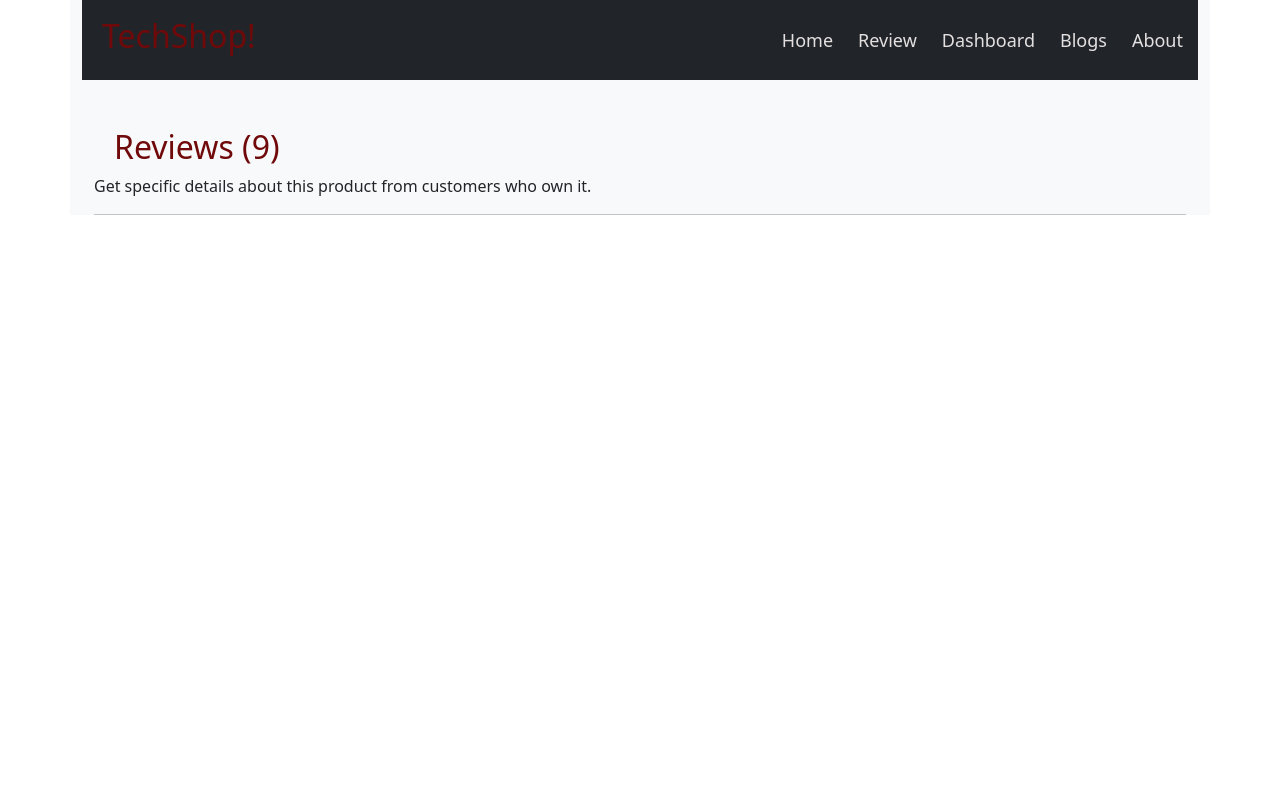
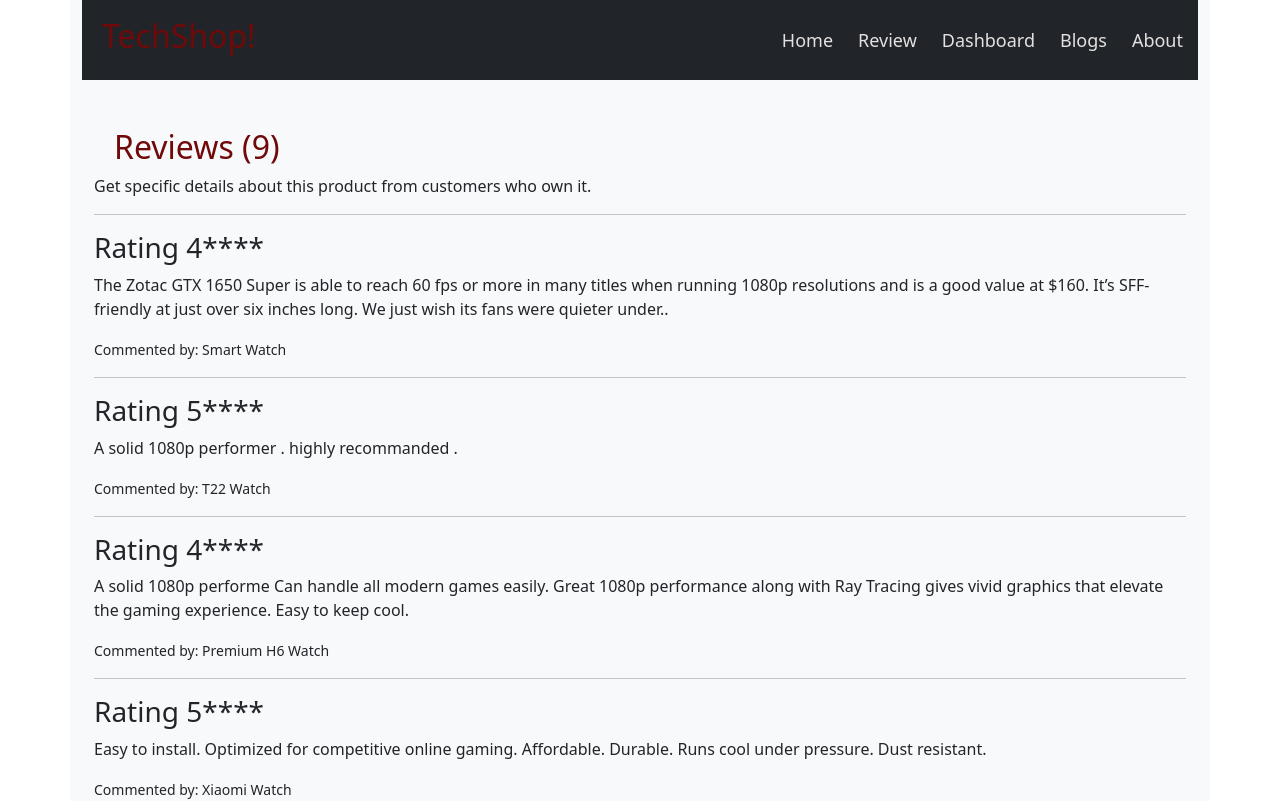
Before and after one commit to tusher112/techshop-website-with-ReactJs, a React (Create React App) app: page /review in a window 1280 px wide. Shown: the top 801 px of the page. Built offline with nearby package versions, Linux system fonts and the light colour scheme.

Commit message:
comment added

```diff
--- a/public/review.json
+++ b/public/review.json
@@ -4,6 +4,7 @@
     "category": "Men's Sneaker",
     "name": "Smart Watch",
     "seller": "Addidas",
+    "comment": "The Zotac GTX 1650 Super is able to reach 60 fps or more in many titles when running 1080p resolutions and is a good value at $160. It’s SFF-friendly at just over six inches long. We just wish its fans were quieter under.. ",
     "price": 420,
     "stock": 20,
     "ratings": 4,
@@ -16,6 +17,7 @@
     "id": "2",
     "name": "T22 Watch",
     "seller": "Addidas",
+    "comment": "A solid 1080p performer . highly recommanded .     ",
     "price": 196,
     "stock": 19,
     "ratings": 5,
@@ -28,6 +30,7 @@
     "id": "3",
     "name": "Premium H6 Watch",
     "seller": "Addidas",
+    "comment": "A solid 1080p performe Can handle all modern games easily. Great 1080p performance along with Ray Tracing gives vivid graphics that elevate the gaming experience. Easy to keep cool.    ",
     "price": 245,
     "stock": 20,
     "ratings": 4,
@@ -40,6 +43,7 @@
     "id": "4",
     "name": "Xiaomi Watch",
     "seller": "Addidas",
+    "comment": "Easy to install. Optimized for competitive online gaming. Affordable. Durable. Runs cool under pressure. Dust resistant.    ",
     "price": 229,
     "stock": 10,
     "ratings": 5,
@@ -52,6 +56,7 @@
     "id": "5",
     "name": "Capple Watch",
     "seller": "Addidas",
+    "comment": "Better performance than previous NVIDIA models. Enhanced displays. Provides more memory than previous models. Compatible with the latest versions of gaming software, like DirectX 11 and 12. Compact design.",
     "price": 287,
     "stock": 11,
     "ratings": 4,
@@ -64,6 +69,7 @@
     "id": "6",
     "name": "Men's Watch",
     "seller": "Addidas",
+    "comment": "Packed with 384 processor cores and 4GB of dedicated memory to improve over stock graphics. Low-profile design allows for installation in smaller machines. Full height bracket included.    ",
     "price": 138,
     "stock": 19,
     "ratings": 3,
--- a/src/components/Review/Review.js
+++ b/src/components/Review/Review.js
@@ -1,9 +1,13 @@
 import React from 'react';
 import useReview from '../../hooks/useReview';
+import Home from '../Home/Home';
+import Reviews from '../Reviews/Reviews';
 
 const Review = () => {
 
-    const [review, setReview]=useReview()
+    const [review, setReview] = useReview();
+    // console.log(review)
+    // console.log(setReview)
     return (
         <div className='container pt-5'>
             <h2>Reviews ({review.length})</h2>
@@ -11,6 +15,12 @@ const Review = () => {
             <p>Get specific details about this product from customers who own it.</p>
             <hr />
             <div>
+                {
+                    review.map(reviews => <Reviews
+                        key={reviews.id}
+                        reviews={reviews}
+                    ></Reviews>)
+                }
 
 
             </div>
--- /dev/null
+++ b/src/components/Reviews/Reviews.js
@@ -0,0 +1,16 @@
+import React from 'react';
+
+const Reviews = (props) => {
+    const { name, ratings,comment } = props.reviews;
+    return (
+        <div>
+                <h3>Rating {ratings}****</h3>
+                <p>{comment}</p>
+                <small>Commented by: {name}</small>
+
+               <hr />
+        </div>
+    );
+};
+
+export default Reviews;
--- a/src/hooks/useReview.js
+++ b/src/hooks/useReview.js
@@ -7,7 +7,7 @@ const useReview = () =>{
 
         fetch("review.json")
         .then(res => res.json())
-        .then(data=> setReview(data))
+        .then(data=> setReview(data));
     },[]);
 
     return [review, setReview];
```
